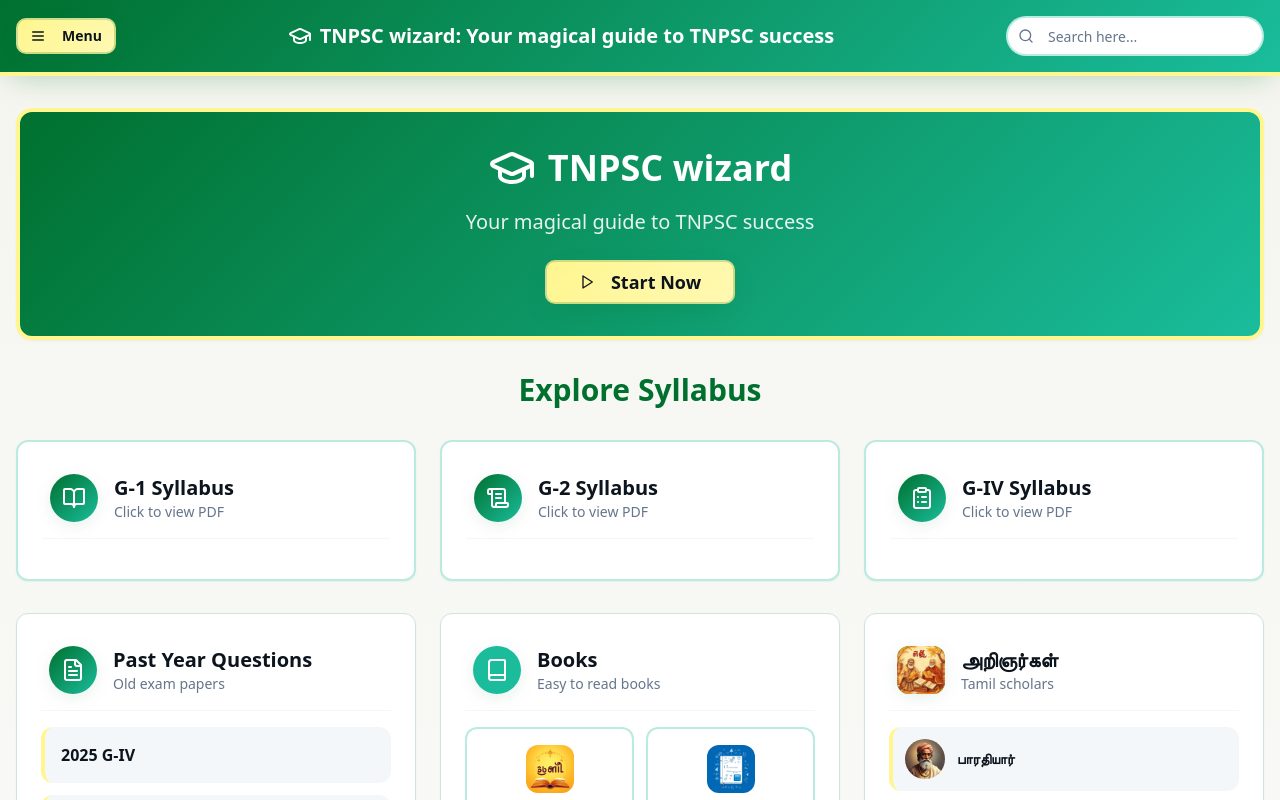
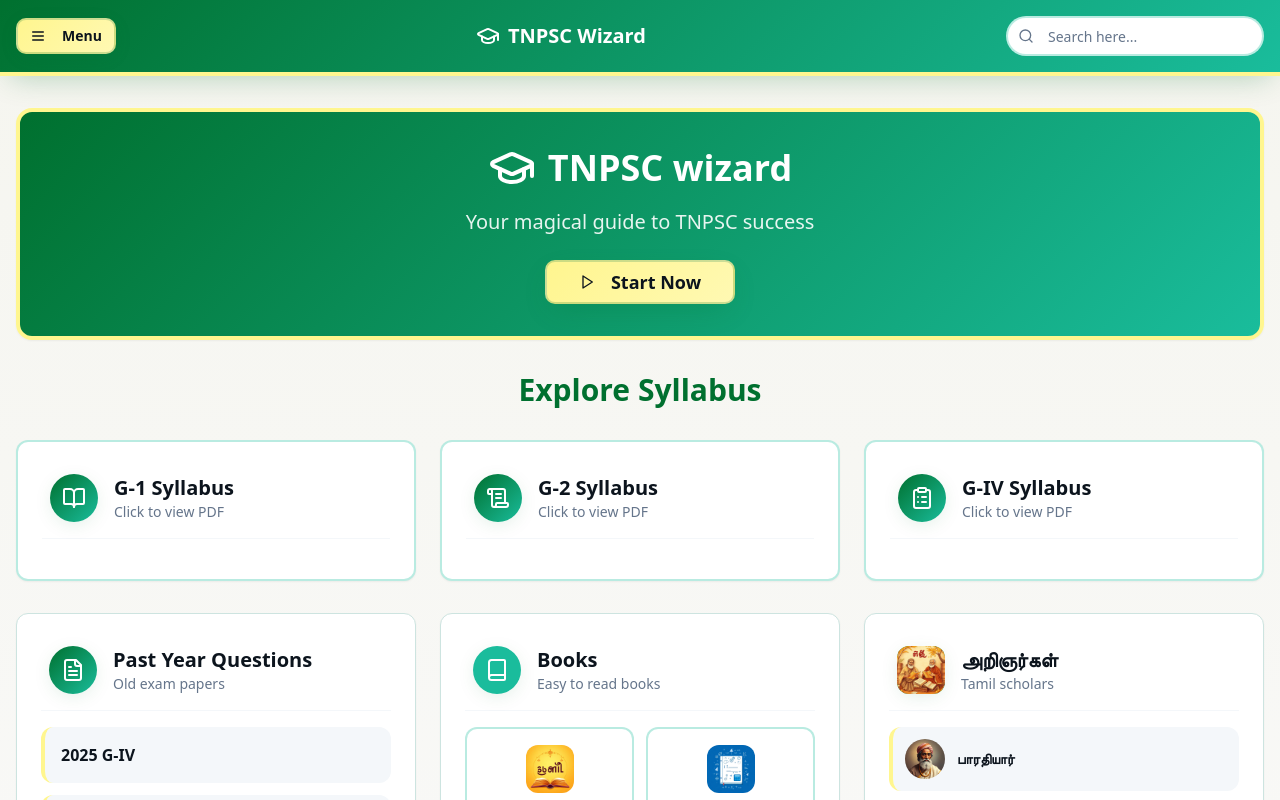
Before and after one commit to Manesh24032004/tnpsc-guide, a React (Vite) app: page / in a window 1280 px wide. Shown: the top 800 px of the page. Built offline with nearby package versions, Linux system fonts and the light colour scheme.

Commit message:
Change header name
Changed the header name to "TNPSC Wizard".

```diff
--- a/src/components/Layout/Navbar.tsx
+++ b/src/components/Layout/Navbar.tsx
@@ -85,8 +85,8 @@ export const Navbar = () => {
             className="text-primary-foreground text-xl font-bold hover:scale-105 transition-transform duration-300 flex items-center gap-2"
           >
             <GraduationCap className="h-6 w-6" />
-            <span className="hidden sm:inline">TNPSC wizard: Your magical guide to TNPSC success</span>
-            <span className="sm:hidden">TNPSC wizard</span>
+            <span className="hidden sm:inline">TNPSC Wizard</span>
+            <span className="sm:hidden">TNPSC Wizard</span>
           </Link>
 
           {/* Search Bar */}
```
